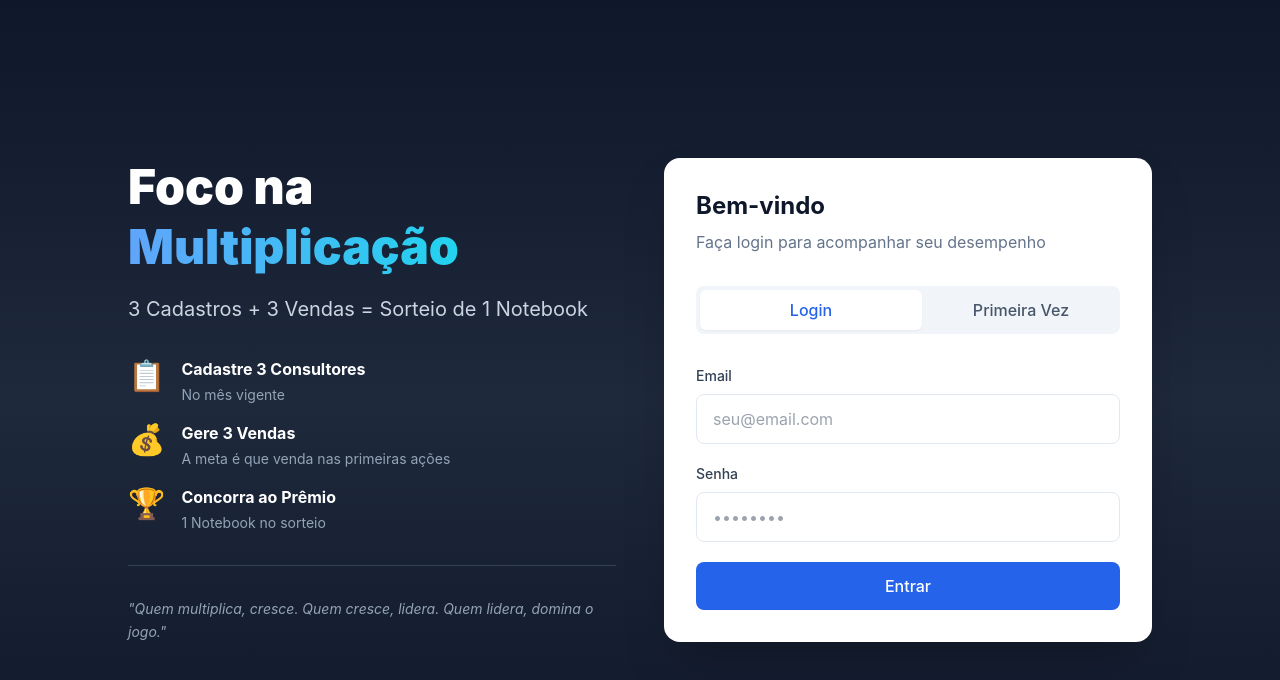
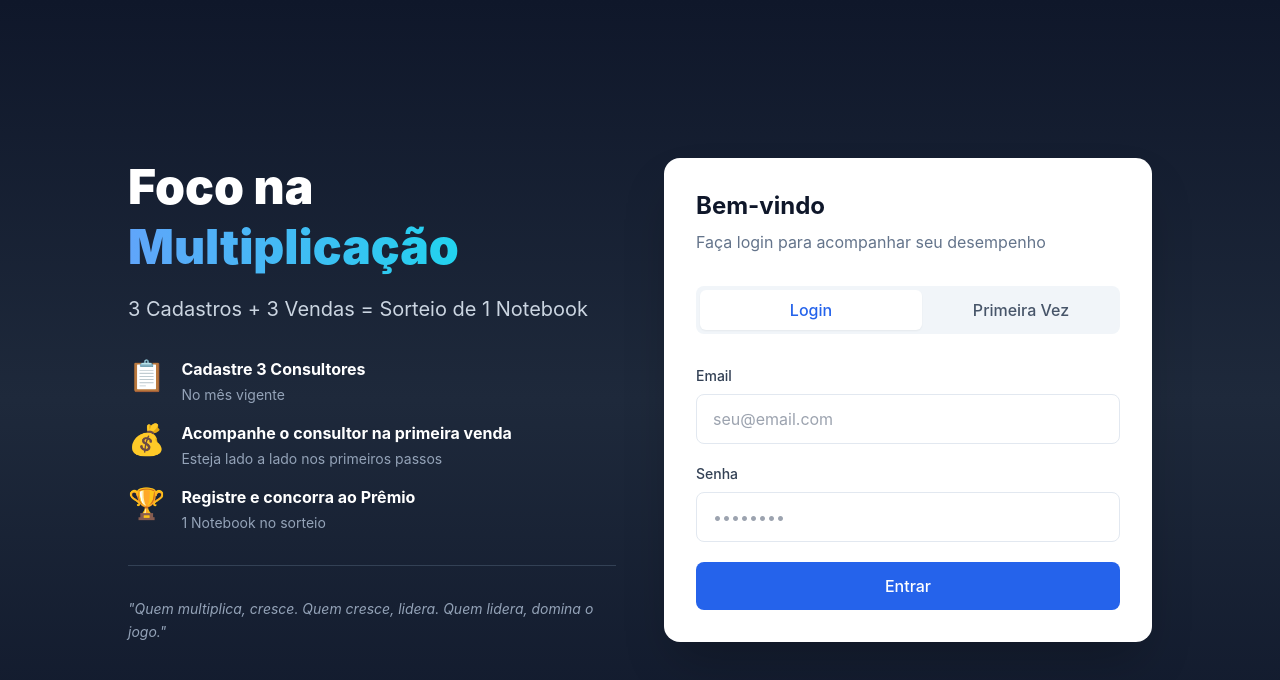
Before and after one commit to jrsana22/multiplicacaosp, a Next.js app: page /login in a window 1280 px wide. Shown: the top 680 px of the page. Built offline with nearby package versions, Linux system fonts and the light colour scheme.

Commit message:
Update campaign messaging on login page

```diff
--- a/src/app/login/page.tsx
+++ b/src/app/login/page.tsx
@@ -80,14 +80,14 @@ export default function LoginPage() {
             <div className="flex items-start gap-4">
               <div className="text-3xl">💰</div>
               <div>
-                <h3 className="font-bold text-white mb-1">Gere 3 Vendas</h3>
-                <p className="text-slate-400 text-sm">A meta é que venda nas primeiras ações</p>
+                <h3 className="font-bold text-white mb-1">Acompanhe o consultor na primeira venda</h3>
+                <p className="text-slate-400 text-sm">Esteja lado a lado nos primeiros passos</p>
               </div>
             </div>
             <div className="flex items-start gap-4">
               <div className="text-3xl">🏆</div>
               <div>
-                <h3 className="font-bold text-white mb-1">Concorra ao Prêmio</h3>
+                <h3 className="font-bold text-white mb-1">Registre e concorra ao Prêmio</h3>
                 <p className="text-slate-400 text-sm">1 Notebook no sorteio</p>
               </div>
             </div>
```
